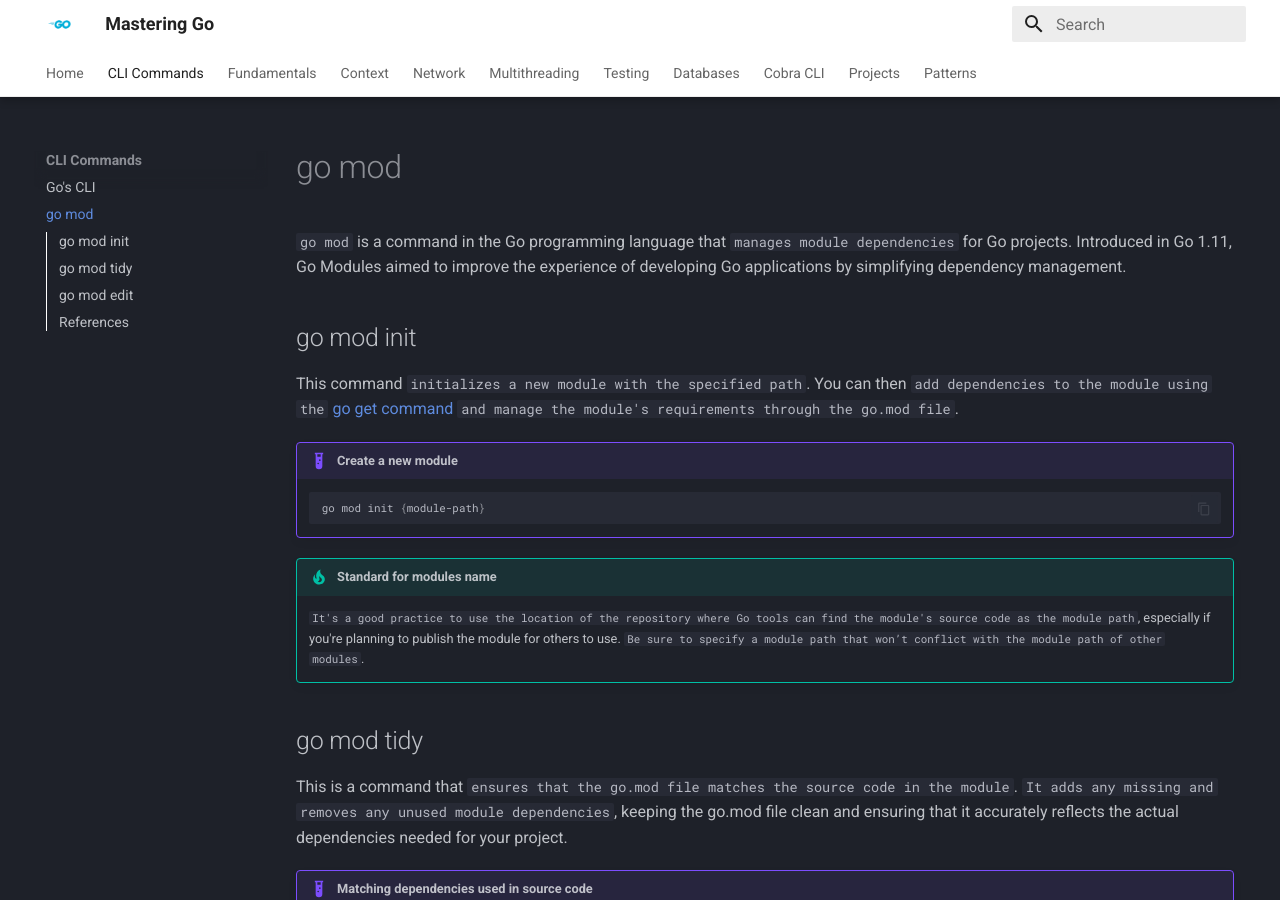
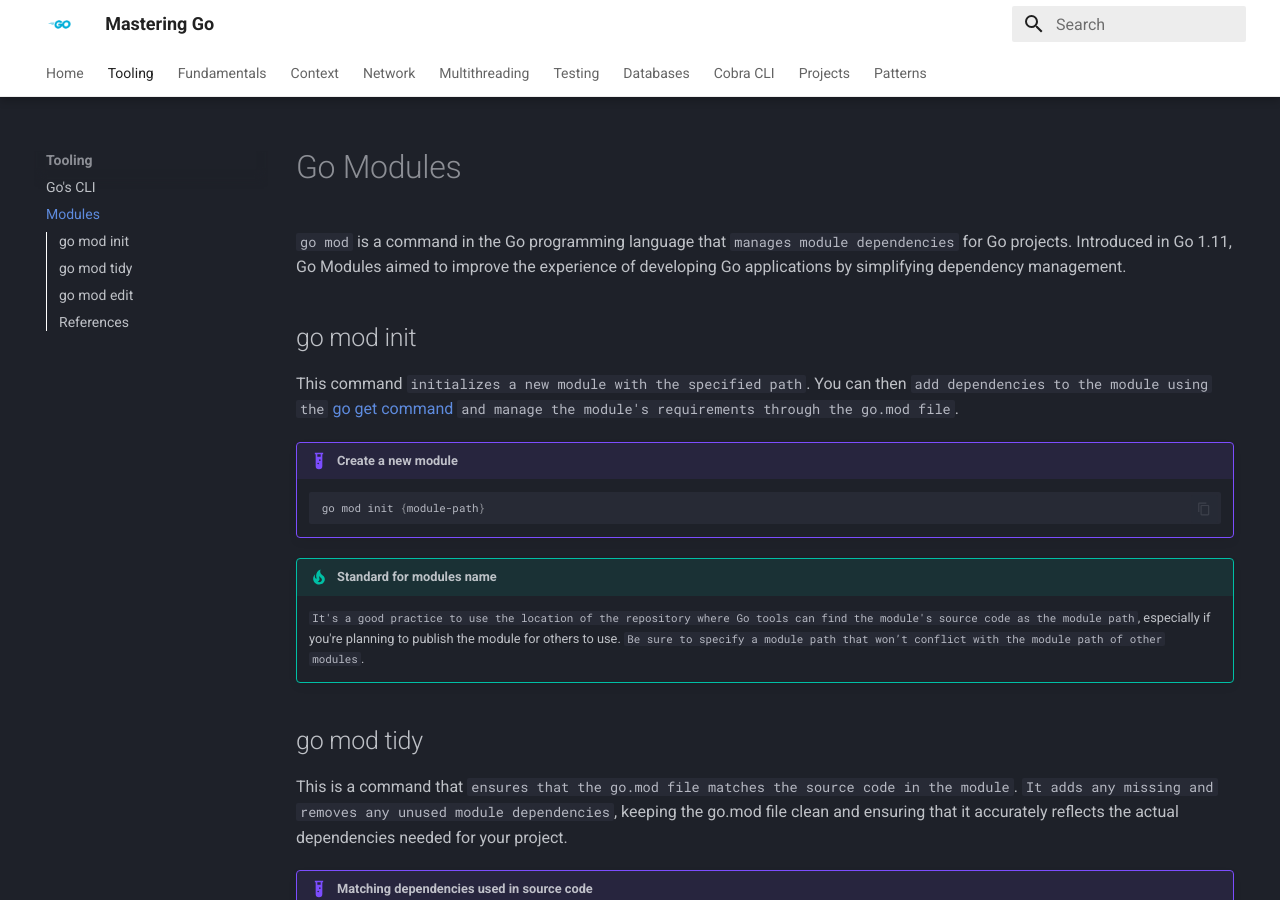
Before and after one commit to RomeroGabriel/mastering-go, an MkDocs documentation site: the page built from doc/cli/go_mod.md, in a window 1280 px wide and 900 px high. Built offline with MkDocs 1.6.1 and Material for MkDocs 9.7.7, drawn with Linux system fonts in a browser that asks for light colours.

Commit message:
just changes names

```diff
--- a/doc/cli/go_mod.md
+++ b/doc/cli/go_mod.md
@@ -1,4 +1,4 @@
-# go mod
+# Go Modules
 
 `go mod` is a command in the Go programming language that `manages module dependencies` for Go projects. Introduced in Go 1.11, Go Modules aimed to improve the experience of developing Go applications by simplifying dependency management.
 
--- a/mkdocs.yml
+++ b/mkdocs.yml
@@ -4,22 +4,31 @@ docs_dir: "doc"
 nav:
     - Home:
         - index.md
-    - CLI Commands:
+    - Tooling:
         - cli/general.md
-        - go mod: cli/go_mod.md
+        - Modules: cli/go_mod.md
+        # go fmt
+        # go vet
     - Fundamentals:
         - Variables and Constants Declaration: fundamentals/vars.md
         - Data Types:
+            # Byte
+            # Integers
+            # Float (?)
+            - Strings/Runes: fundamentals/data_types/strings.md
             - Array: fundamentals/data_types/array.md
-            - Slice: fundamentals/data_types/slice.md # Add comments about slices package https://pkg.go.dev/slices
+            - Slice: fundamentals/data_types/slice.md
             - Maps: fundamentals/data_types/maps.md
-            - Strings/Runes: fundamentals/data_types/strings.md
-            # string https://pkg.go.dev/strings
-            # rune
             # Pointers
+            # Make function
+            # Type Casting (?)
+            # Type Inference (?)
         - Control Structures:
             - Basic: basics/control_flow.md
-        # Add more examples
+            # for
+            # range
+            # switch
+        # Erros, Panic, Recover
         - Functions:
             - Basic: functions/index.md
             # Methods: Pointers vs. Values
```
